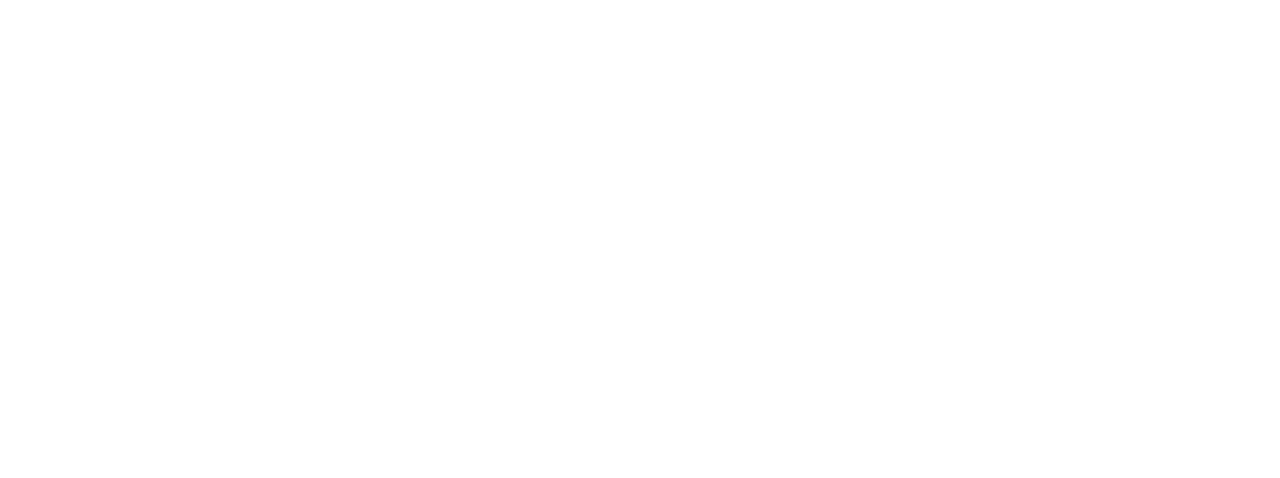
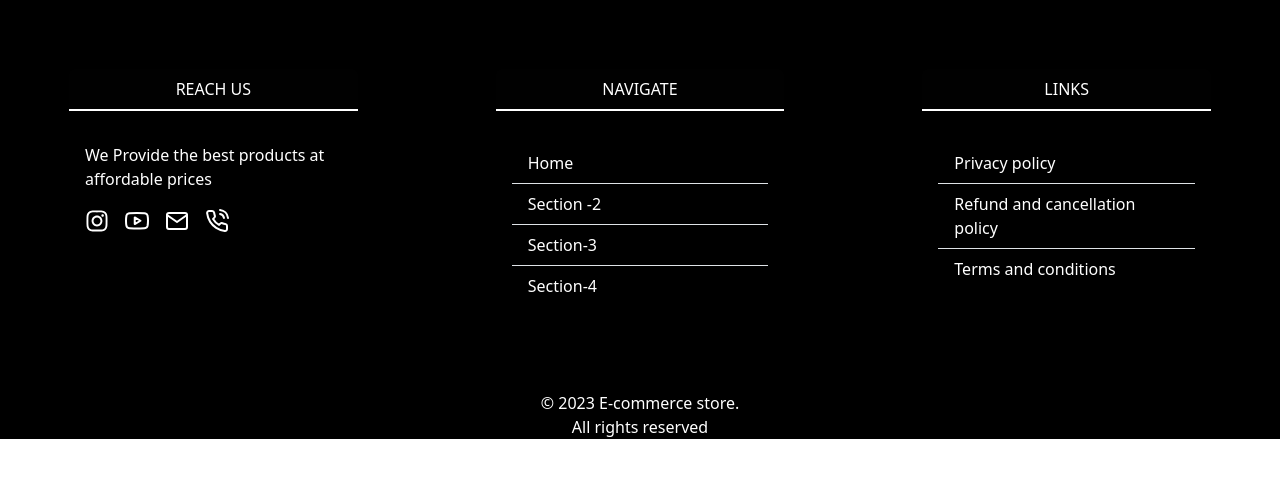
Before and after one commit to BhatNishanthGanesh/ecommerce, a React (Create React App) app in the folder ecommerce/: page /footer in a window 1280 px wide. Before the commit this address had no page. Shown: the top 478 px of the page. Built offline with nearby package versions, Linux system fonts and the light colour scheme.

Commit message:
Created a footer

```diff
--- a/ecommerce/package.json
+++ b/ecommerce/package.json
@@ -9,8 +9,9 @@
     "bootstrap": "^5.3.2",
     "react": "^18.2.0",
     "react-dom": "^18.2.0",
+    "react-icons": "^4.11.0",
     "react-router-dom": "^6.16.0",
-    "react-scripts": "5.0.1",
+    "react-scripts": "^5.0.1",
     "web-vitals": "^2.1.4"
   },
   "scripts": {
--- a/ecommerce/src/App.js
+++ b/ecommerce/src/App.js
@@ -4,11 +4,13 @@
 import 'bootstrap/dist/js/bootstrap.bundle.min.js';
 import Home from "./pages/Home";
 
+import Footer from "./components/footer";
 function App() {
   return (
     <BrowserRouter>
     <Routes>
       <Route path="/" element={<Home/>}></Route>
+      <Route path="/footer" element={<Footer/>}></Route>
     </Routes>
 
     </BrowserRouter>
--- /dev/null
+++ b/ecommerce/src/components/Footer.css
@@ -0,0 +1,71 @@
+.show {
+  display: flex;
+}
+
+.hide {
+  display: none;
+}
+.close-flex {
+  display: flex;
+}
+
+.details ul {
+  position: relative;
+  top: 203px;
+  font-weight: bold;
+}
+
+.rules h2 {
+  font-size: 1.7rem;
+  color: lightseagreen;
+  font-weight: bold;
+}
+
+.container-fluid-custom {
+  display: flex;
+  flex-wrap: wrap;
+  justify-content: space-between;
+  background-color: black;
+}
+
+.navigate,
+.links,
+.reach-us {
+  flex: 1;
+  background: black;
+  color: white;
+  padding: 20px;
+}
+.icons a {
+  text-decoration: none;
+  color: inherit;
+}
+.card-footer {
+  width: 100%;
+  background-color: black;
+  color: white;
+}
+
+.list-group-item {
+  background-color: black;
+  color: white;
+}
+
+.footer-icon {
+  font-size: 24px;
+}
+
+.icons .footer-icon {
+  margin-right: 16px;
+}
+
+.event-icon {
+  font-size: 24px;
+  margin-bottom: 8px;
+}
+
+.card-header-custom {
+  border-bottom: 2px solid #fff;
+  text-align: center;
+  margin-bottom: 16px;
+}
--- a/ecommerce/src/components/footer.js
+++ b/ecommerce/src/components/footer.js
@@ -0,0 +1,71 @@
+import "./Footer.css";
+import { FaInstagram } from "react-icons/fa";
+import { FiYoutube } from "react-icons/fi";
+import { FiMail } from "react-icons/fi";
+import { FiPhoneCall } from "react-icons/fi";
+
+const Footer = () => {
+  return (
+    <>
+      <div className="container-fluid container-fluid-custom">
+        <div className="row">
+          <div className="col-md-4 col-sm-12 navigate">
+            <div
+              className="card card-footer p-5"
+              style={{ backgroundColor: "black", color: "white" }}
+            >
+              <div className="card-header card-header-custom">REACH US</div>
+
+              <div className="card-body">
+                <p className="card-text">
+                  We Provide the best products at affordable prices
+                </p>
+                <div className="icons">
+                  <FaInstagram className="footer-icon" />
+
+                  <FiYoutube className="footer-icon" />
+
+                  <FiMail className="footer-icon" />
+
+                  <FiPhoneCall className="footer-icon" />
+                </div>
+              </div>
+            </div>
+          </div>
+          <div className="col-md-4 col-sm-12 links">
+            <div className="card card-footer p-5">
+              <div className="card-header card-header-custom">NAVIGATE</div>
+              <ul className="list-group list-group-flush p-3">
+                <li className="list-group-item">Home</li>
+                <li className="list-group-item">Section -2</li>
+                <li className="list-group-item">Section-3</li>
+                <li className="list-group-item">Section-4</li>
+              </ul>
+            </div>
+          </div>
+          <div className="col-md-4 col-sm-12 reach-us">
+            <div className="card card-footer p-5">
+              <div className="card-header card-header-custom">LINKS</div>
+              <ul className="list-group list-group-flush p-3">
+                <li className="list-group-item">Privacy policy</li>
+                <li className="list-group-item">
+                  Refund and cancellation policy
+                </li>
+                <li className="list-group-item">Terms and conditions</li>
+              </ul>
+            </div>
+          </div>
+          <div
+            className="card-text copyright"
+            style={{ backgroundColor: "black", color: "white" }}
+          >
+            <center>&copy; 2023 E-commerce store.</center>
+            <center>All rights reserved</center>
+          </div>
+        </div>
+      </div>
+    </>
+  );
+};
+
+export default Footer;
```
Also changed, not shown: 1 other file (tests, documents, lock files or other folders).
